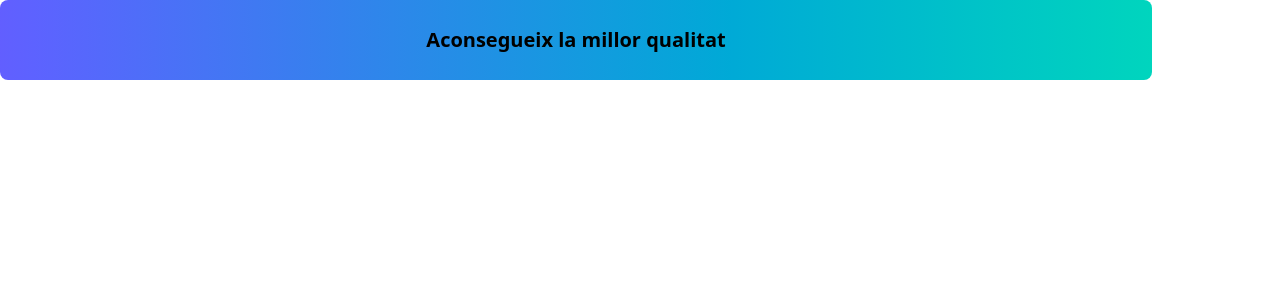
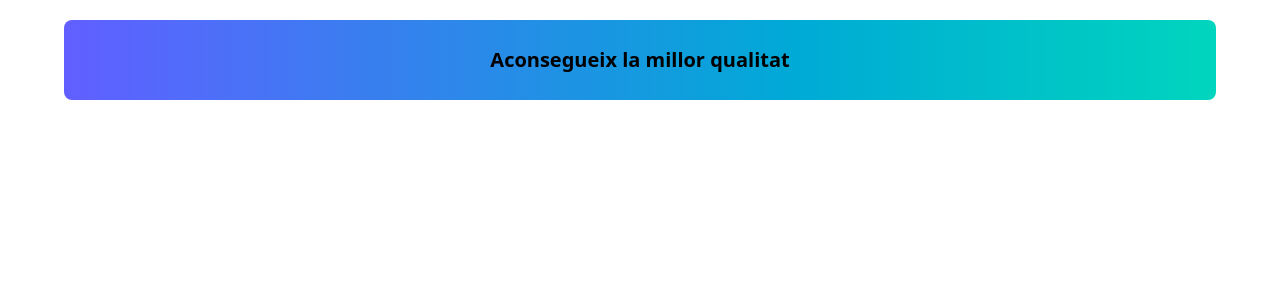
Before and after one commit to gerard-asuncion/sprint-6-react, a React (Vite) app: page / in a window 1280 px wide. Shown: the top 300 px of the page. Built offline with nearby package versions, Linux system fonts and the light colour scheme.

Commit message:
header margins changed

```diff
--- a/src/components/Header.tsx
+++ b/src/components/Header.tsx
@@ -2,7 +2,7 @@
 const Header = () => {
   return (
     <header className="bg-linear-to-r/srgb from-indigo-500 to-teal-400 w-90/100 h-20 rounded-lg flex justify-center
-    items-center">
+    items-center m-auto mt-5">
         <h1 className="text-xl font-bold">Aconsegueix la millor qualitat</h1>
     </header>
   )
```
